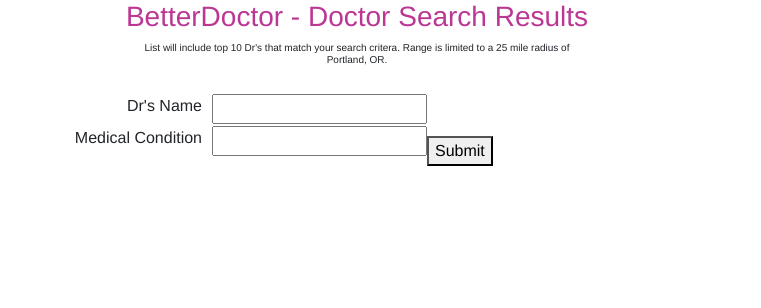
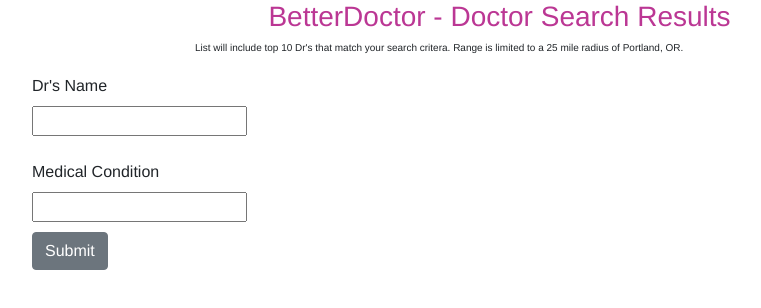
Before and after one commit to adrianmess/doctor-lookup, a website built with webpack: page src/index.html in a window 1280 px wide. Shown: the whole page, without its empty margins (93-854 px from the left). Built offline with nearby package versions, Linux system fonts and the light colour scheme.

Commit message:
adjust formatting

```diff
--- a/src/index.html
+++ b/src/index.html
@@ -7,7 +7,7 @@
 
   <div class="container">
     <div class="row">
-      <div class="col-sm-8">
+      <div class="col-md-12">
         <h3>BetterDoctor - Doctor Search Results</h3>
         <h5> List will include top 10 Dr's that match your search critera. Range is limited to a 25 mile radius of Portland, OR.</h5>
         <ul>
@@ -15,7 +15,7 @@
           <input id="Dname" type="text"><br>
           <label class="Mcondition"> Medical Condition</label>
           <input id="Mcondition" type="text"><p>
-            <button id="buttonSub" type="button">Submit</button><p>
+            <button type="button" class="btn btn-secondary" id="buttonSub" >Submit</button><p>
             </ul>
             <div class="showResults">
 
--- a/src/main.js
+++ b/src/main.js
@@ -15,6 +15,7 @@
       $.each(response.data, function(i, data){
         var firstName = data.profile.first_name;
         var lastName = data.profile.last_name;
+        var picture = ('<img src=\'' + data.profile.image_url +'\'>');
         var contact = ('<br>' + 'Contact Info: ' + '<br>' + 'Phone: ');
         var phone = data.practices[0].phones[0].number;
         let city = data.practices[0].visit_address.city;
@@ -33,7 +34,7 @@
           }
         };
         let finalSite = website(siteUnd);
-        $('.showResults').append('<span class=\'clear\'>' + '<span class=\'names\'>' + firstName + ' ' + lastName + '</span>' + contact + phone + '<br>' + address + '<br>' + 'Accepting new patients: ' + newP + '<br>' + 'Website: ' + finalSite + '<p></span>');
+        $('.showResults').append('<span class=\'clear\'><table><th>' + '<span class=\'names\'>' + firstName + ' ' + lastName + '</span>' + contact + phone + '<br>' + address + '<br>' + 'Accepting new patients: ' + newP + '<br>' + 'Website: ' + finalSite + '<p></th><td>' + picture + '</td></table></span>');
       });
 
     }).fail(function(error) {
--- a/src/styles.css
+++ b/src/styles.css
@@ -1,6 +1,10 @@
-body {
+body, th {
   font-family: ProximaNovaReg, 'Helvetica Neue', Helvetica, Arial, sans-serif;
-  text-align: center;
+  font-weight: normal;
+}
+
+div.row {
+  margin-right: 80px;
 }
 h3 {
   text-align: center;
@@ -15,7 +19,7 @@
 
 
 
-label.Dname, input#Dname {
+label.Dname {
   margin-top: 20px;
 }
 th {
@@ -41,15 +45,12 @@
   color: rgb(51,159,192);
 }
 
-label {
-  width:180px;
-  clear:left;
-  text-align:right;
-  padding-right:10px;
-}
 
 input, label, button {
-  float:left;
+
+  resize: horizontal;
+  display: flex;
+
 }
 
 button {
@@ -62,5 +63,6 @@
 }
 
 div.showResults {
-  margin-top: 120px;
+  align-items: center;
+  margin-top: 100px;
 }
```
